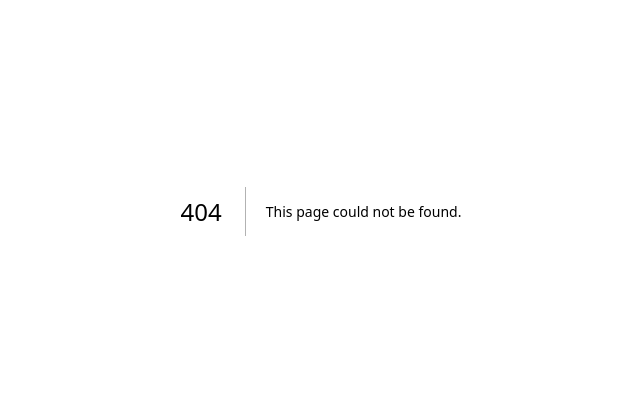
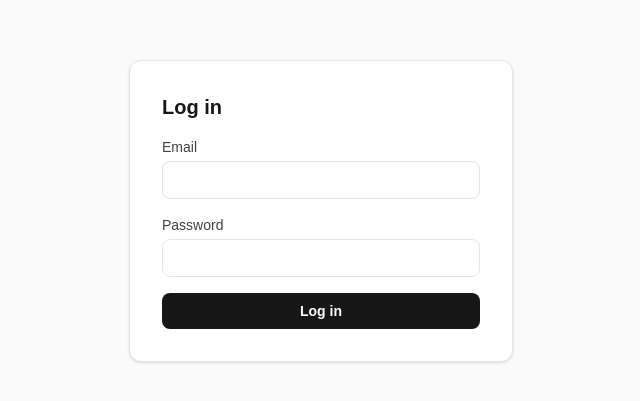
Before and after one commit to Valeo1997/erica-crm, a Next.js app: page /login in a window 1280 px wide. Before the commit this address had no page. Shown: the part 189-590 px from the top of the page, without its empty margins (319-959 px from the left). Built offline with nearby package versions, Linux system fonts and the light colour scheme; no server answers.

Commit message:
Add email/password login page

```diff
--- /dev/null
+++ b/src/app/login/page.tsx
@@ -0,0 +1,111 @@
+'use client';
+
+import { useState, type FormEvent } from 'react';
+import { useRouter } from 'next/navigation';
+import { supabase } from '@/lib/supabase/client';
+
+export default function LoginPage() {
+  const router = useRouter();
+  const [email, setEmail] = useState('');
+  const [password, setPassword] = useState('');
+  const [error, setError] = useState<string | null>(null);
+  const [isSubmitting, setIsSubmitting] = useState(false);
+
+  async function handleSubmit(e: FormEvent) {
+    e.preventDefault();
+    setError(null);
+    setIsSubmitting(true);
+
+    const { data: signInData, error: signInError } =
+      await supabase.auth.signInWithPassword({ email, password });
+
+    if (signInError || !signInData.user) {
+      setError(signInError?.message ?? 'Login failed.');
+      setIsSubmitting(false);
+      return;
+    }
+
+    const isAdmin = signInData.user.app_metadata?.is_admin === true;
+
+    if (isAdmin) {
+      router.push('/crm');
+      return;
+    }
+
+    const { data: membership, error: membershipError } = await supabase
+      .from('sub_account_users')
+      .select('sub_account_id')
+      .eq('user_id', signInData.user.id)
+      .limit(1)
+      .maybeSingle();
+
+    if (membershipError || !membership) {
+      setError('Your account has no assigned business. Contact support.');
+      setIsSubmitting(false);
+      return;
+    }
+
+    router.push(`/crm/${membership.sub_account_id}/pipeline`);
+  }
+
+  return (
+    <div className="flex min-h-screen items-center justify-center bg-neutral-50 dark:bg-neutral-950">
+      <form
+        onSubmit={handleSubmit}
+        className="w-full max-w-sm space-y-4 rounded-xl border border-neutral-200 bg-white p-8 shadow-sm dark:border-neutral-800 dark:bg-neutral-900"
+      >
+        <h1 className="text-xl font-bold text-neutral-900 dark:text-neutral-50">
+          Log in
+        </h1>
+
+        {error && (
+          <p className="rounded-md bg-red-50 px-3 py-2 text-sm text-red-700 dark:bg-red-500/10 dark:text-red-400">
+            {error}
+          </p>
+        )}
+
+        <div>
+          <label
+            htmlFor="email"
+            className="mb-1 block text-sm font-medium text-neutral-700 dark:text-neutral-300"
+          >
+            Email
+          </label>
+          <input
+            id="email"
+            type="email"
+            required
+            value={email}
+            onChange={(e) => setEmail(e.target.value)}
+            className="w-full rounded-lg border border-neutral-200 bg-white px-3 py-2 text-sm text-neutral-900 focus:border-sky-500 focus:outline-none focus:ring-2 focus:ring-sky-500/20 dark:border-neutral-800 dark:bg-neutral-900 dark:text-neutral-100"
+          />
+        </div>
+
+        <div>
+          <label
+            htmlFor="password"
+            className="mb-1 block text-sm font-medium text-neutral-700 dark:text-neutral-300"
+          >
+            Password
+          </label>
+          <input
+            id="password"
+            type="password"
+            required
+            value={password}
+            onChange={(e) => setPassword(e.target.value)}
+            className="w-full rounded-lg border border-neutral-200 bg-white px-3 py-2 text-sm text-neutral-900 focus:border-sky-500 focus:outline-none focus:ring-2 focus:ring-sky-500/20 dark:border-neutral-800 dark:bg-neutral-900 dark:text-neutral-100"
+          />
+        </div>
+
+        <button
+          type="submit"
+          disabled={isSubmitting}
+          className="w-full rounded-lg bg-neutral-900 px-4 py-2 text-sm font-semibold text-white transition-colors hover:bg-neutral-700 disabled:opacity-50 dark:bg-neutral-50 dark:text-neutral-900 dark:hover:bg-neutral-200"
+        >
+          {isSubmitting ? 'Logging in…' : 'Log in'}
+        </button>
+      </form>
+    </div>
+  );
+}
```
